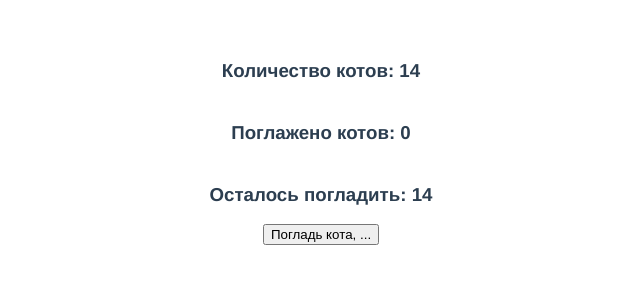
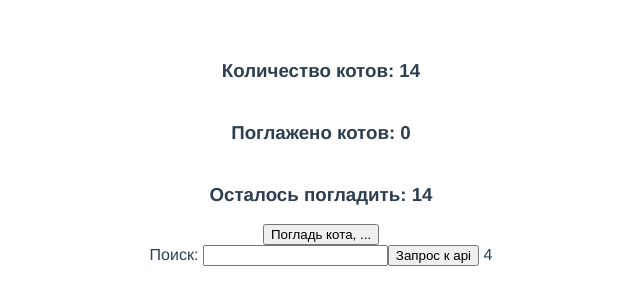
Before and after one commit to ekuchin/vue-learn-composiotion-api, a Vue app: page / in a window 1280 px wide. Shown: the top 304 px of the page, without its empty margins (319-959 px from the left). Built offline with nearby package versions, Linux system fonts and the light colour scheme.

Commit message:
watch & watchEffect

```diff
--- a/src/components/HelloWorld.vue
+++ b/src/components/HelloWorld.vue
@@ -5,17 +5,44 @@
     <h3>Осталось погладить: {{ remained }}</h3>
     <br/>
     <button @click="likeCat()">Погладь кота, ...</button>
+  <br/>
+
+    Поиск: <input v-model="searchInput"/>
+    <button @click="callAPI('a')">Запрос к api</button>
+    {{results}}
   </div>
 </template>
 
 <script>
+import {ref, watchEffect, watch} from 'vue'
 import useCats from '@/use/useCats'
+//import getValueFromAPI from "@/api/cats"
 
 export default {
   setup(){
     const {total, liked, remained, likeCat} = useCats()
 
-    return {total, liked, remained, likeCat}
+    const searchInput = ref("");
+    const results = ref(0)
+
+    const callAPI = (val) =>{
+      setTimeout(() =>{
+        const i=Math.random()
+        console.log(i)
+        results.value = val.length+Math.round((i*10))
+      }, 500)
+    }
+
+    watchEffect(() => {
+      results.value = callAPI(searchInput.value);
+    });
+
+    watch(searchInput, (newValue, oldValue)=>{
+        console.log("watch", newValue, oldValue)
+
+    })
+
+    return {total, liked, remained, likeCat, callAPI, results, searchInput}
   }
 }
 
```
